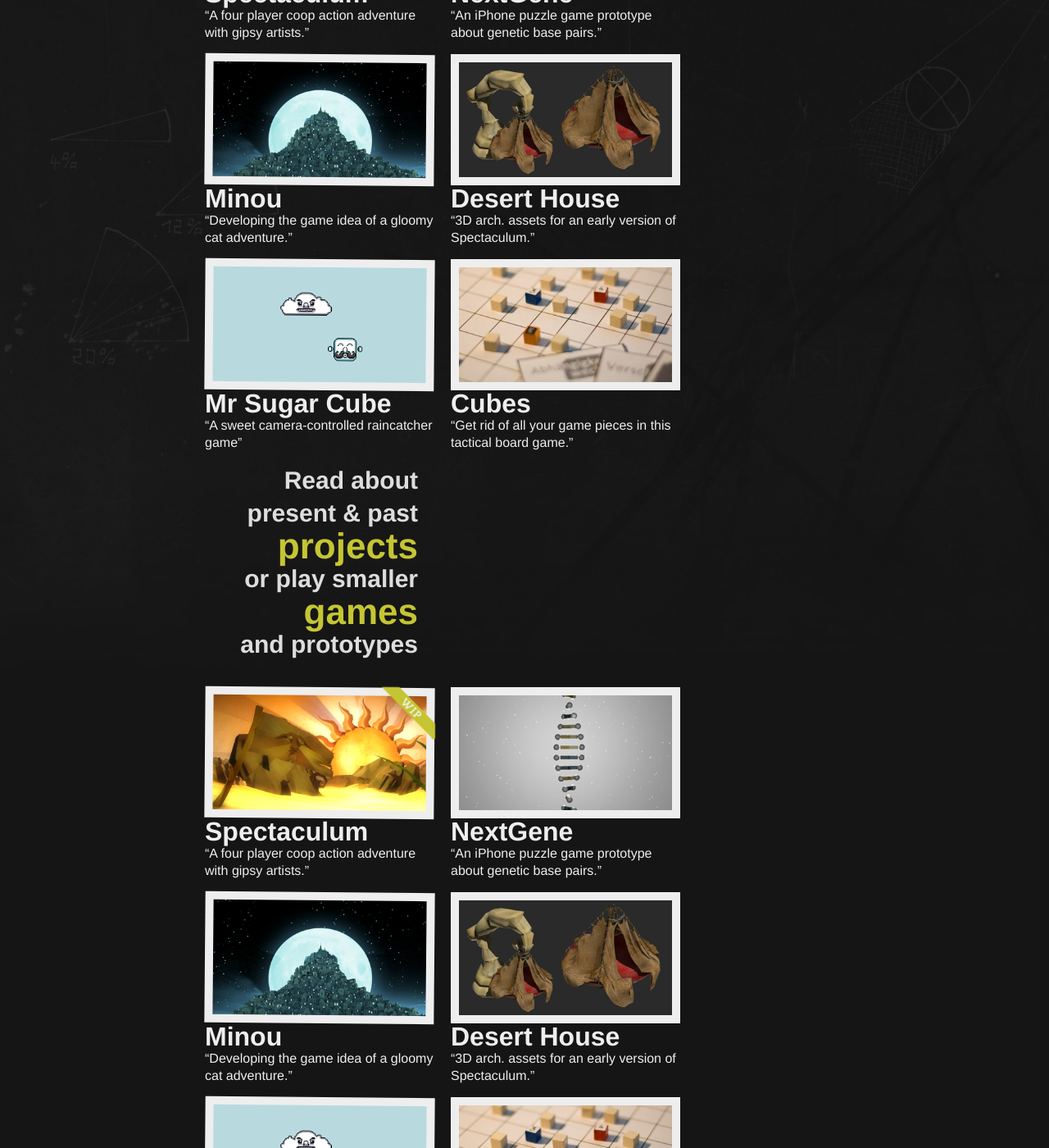
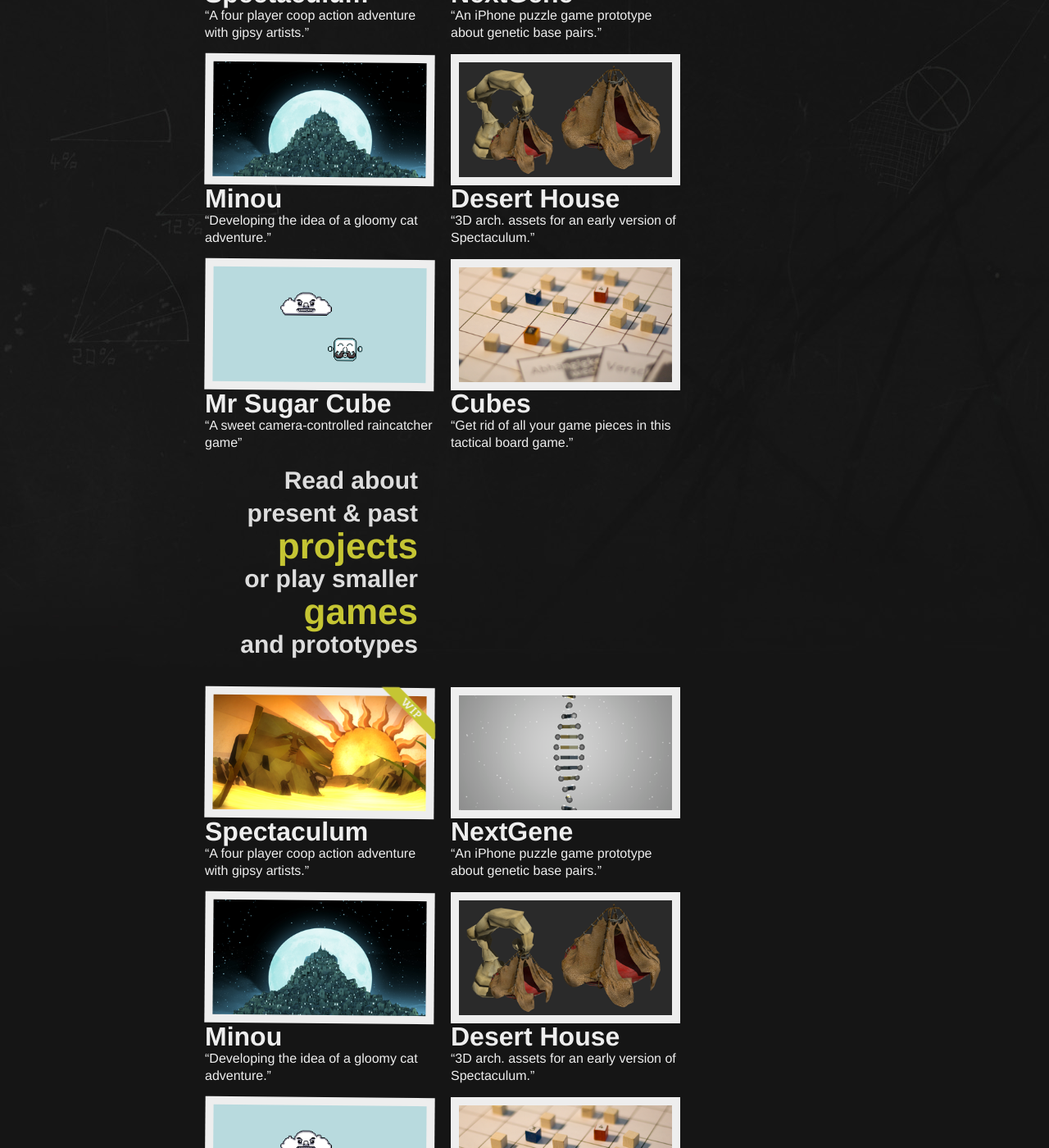
Before and after one commit to zapp/zapp.github.com, a Jekyll site: the page built from index.html, in a window 1280 px wide and 1400 px high, scrolled down 810 px. Shown: the whole window at 82% size. Built offline with Jekyll 4.4.1, drawn with Linux system fonts in a browser that asks for light colours; nearby versions of some CDN libraries; some of the changed text lies outside the part shown.

Commit message:
Small fixes

```diff
--- a/_posts/2011-10-29-minou.md
+++ b/_posts/2011-10-29-minou.md
@@ -2,7 +2,7 @@
 title:       Minou
 layout:      game
 categories:  games
-description: Developing the game idea of a gloomy cat adventure.
+description: Developing the idea of a gloomy cat adventure.
 banner_url:  /img/banner/minou.png
 
 gallery_path:   /img/games/minou/gallery
--- a/about-me/index.html
+++ b/about-me/index.html
@@ -20,7 +20,7 @@ layout: default
   Berlin. Get in touch with me:</p>
 
   <ul style="padding: 0 0 0 12px">
-    <li>Via e-mail: <a href="mailto:mail@sebastiankesser.com">mail@sebastiankesser.com</a></li>
+    <li>Via e-mail: <a href="mailto:mail@sebastiankessler.com">mail@sebastiankessler.com</a></li>
     <li>On skype I am <a href="skype:desucrere">desucrerer</a></li>
     <li>On <a href="https://plus.google.com/101471446983022022320">Google+</a></li>
     <li>On <a href="http://vimeo.com/sebastiankessler">vimeo</a></li>
```
Also changed, not shown: other parts of _posts/2011-10-29-minou.md (+1 -1 lines).
